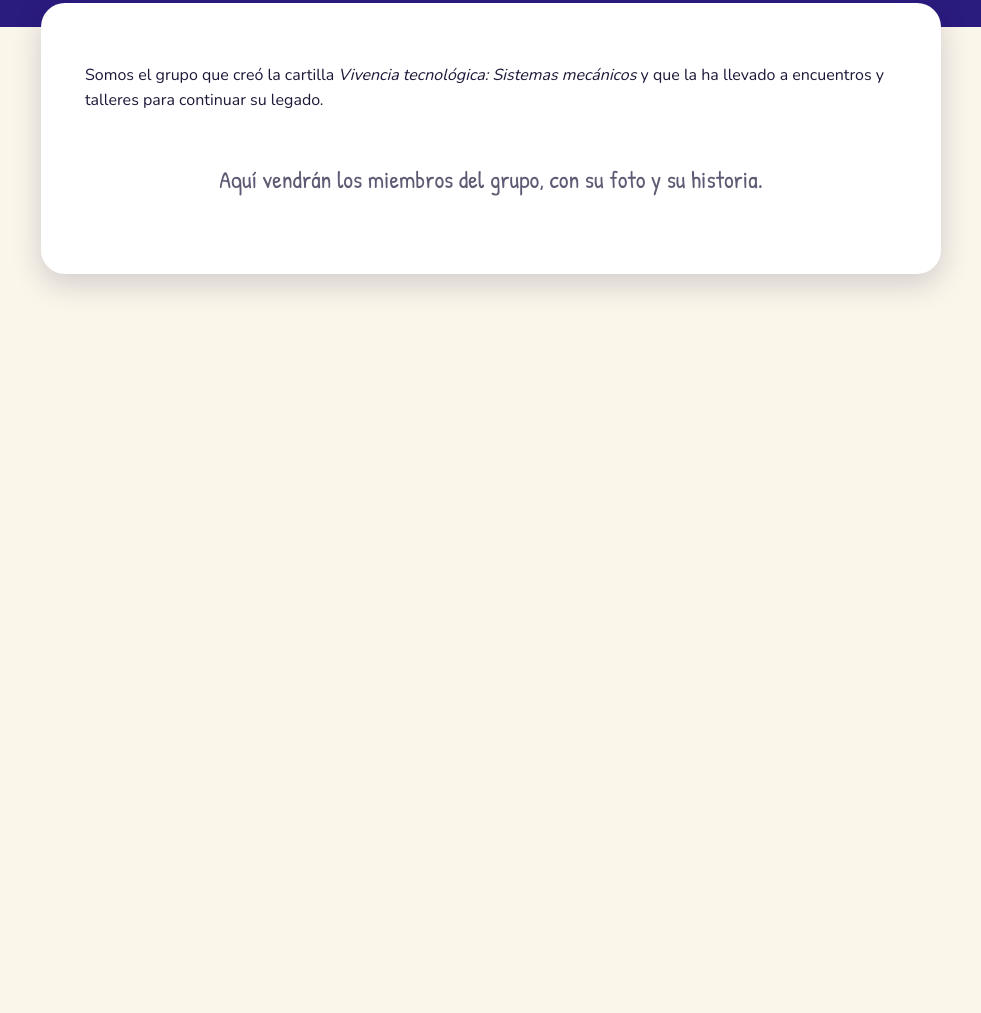
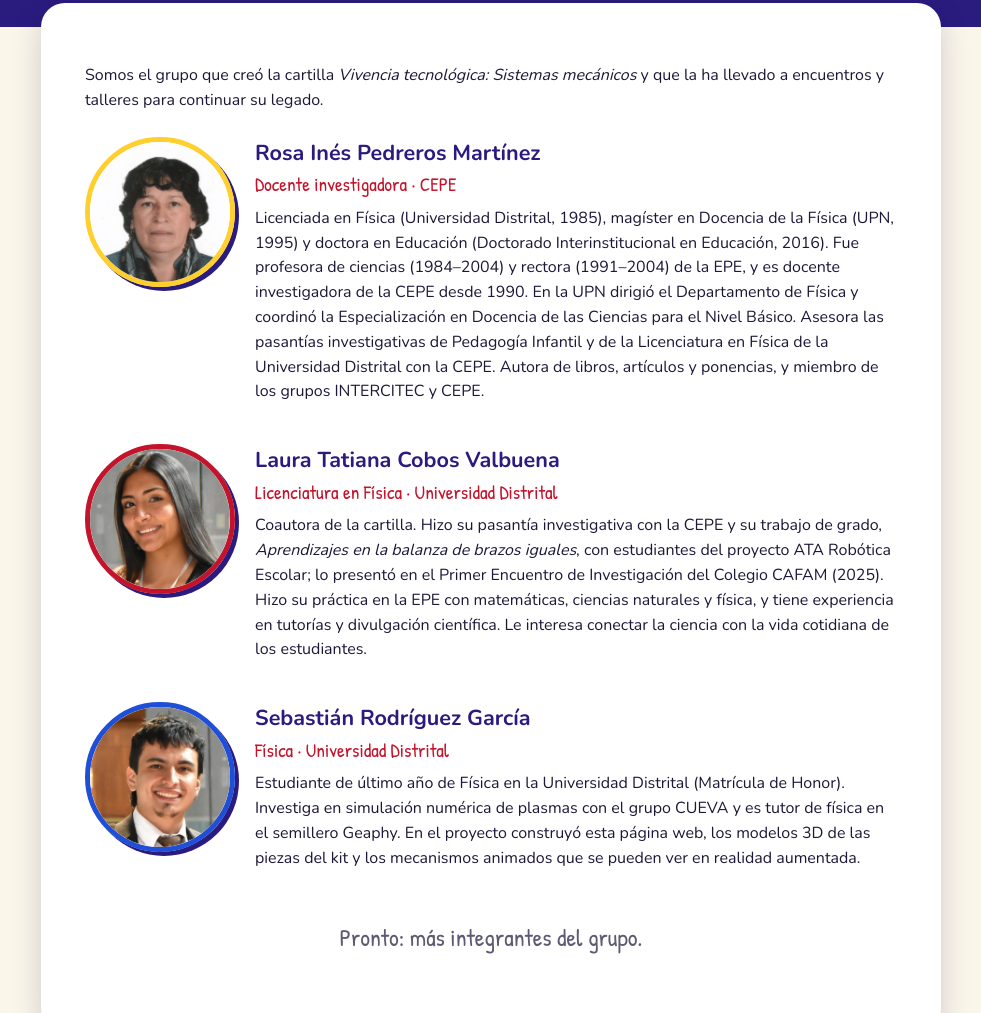
Before and after one commit to Sebrodriguezg/GIVIE-, a plain HTML site: page secciones/givie.html in a window 1280 px wide. Shown: the part 187-1200 px from the top of the page, without its empty margins (149-1130 px from the left). Before the commit the page ends 800 px from the top, so only its background shows below. Drawn offline with nearby package versions, Linux system fonts and the light colour scheme.

Commit message:
GIVIE: Rosa Pedreros, Laura Cobos y Sebastián Rodríguez; fondo hasta los bordes en pantallas anchas
Co-Authored-By: Claude Opus 5.5 <noreply@anthropic.com>

```diff
--- a/css/estilos.css
+++ b/css/estilos.css
@@ -406,3 +406,17 @@ main, .pie { position: relative; z-index: 1; }
 .contacto dt { font-weight: 900; font-size: .8rem; letter-spacing: .08em; text-transform: uppercase; color: var(--rojo); padding-top: 3px; }
 .contacto dd { margin: 0; }
 @media (max-width: 560px) { .contacto { grid-template-columns: 1fr; } .contacto dd { margin-bottom: 6px; } }
+
+/* givie */
+.miembros { display: grid; gap: 24px; margin-top: 24px; }
+.miembro { display: grid; grid-template-columns: 150px 1fr; gap: 20px; align-items: start; }
+.miembro img { width: 150px; aspect-ratio: 1; object-fit: cover; border-radius: 50%; border: 5px solid var(--amarillo); box-shadow: 4px 4px 0 var(--morado); }
+.miembro:nth-child(3n+2) img { border-color: var(--rojo); }
+.miembro:nth-child(3n) img { border-color: var(--azul); }
+.miembro h3 { margin: 0; font-size: 1.35rem; color: var(--morado); }
+.miembro-rol { margin: 0 0 6px; font-family: var(--mano); font-size: 1.2rem; color: var(--rojo); }
+.miembro p { margin-top: 0; }
+@media (max-width: 560px) {
+  .miembro { grid-template-columns: 1fr; justify-items: center; text-align: center; }
+  .miembro img { width: 130px; }
+}
--- a/secciones/givie.html
+++ b/secciones/givie.html
@@ -16,7 +16,49 @@
 </header>
 <main class="interna-cuerpo">
   <p>Somos el grupo que creó la cartilla <i>Vivencia tecnológica: Sistemas mecánicos</i> y que la ha llevado a encuentros y talleres para continuar su legado.</p>
-  <div class="espacio-pronto">Aquí vendrán los miembros del grupo, con su foto y su historia.</div>
+
+  <div class="miembros">
+    <article class="miembro">
+      <img src="../img/givie/rosa.jpg" alt="Rosa Inés Pedreros Martínez" loading="lazy">
+      <div>
+        <h3>Rosa Inés Pedreros Martínez</h3>
+        <p class="miembro-rol">Docente investigadora · CEPE</p>
+        <p>Licenciada en Física (Universidad Distrital, 1985), magíster en Docencia de la Física (UPN, 1995) y doctora en
+          Educación (Doctorado Interinstitucional en Educación, 2016). Fue profesora de ciencias (1984–2004) y rectora
+          (1991–2004) de la EPE, y es docente investigadora de la CEPE desde 1990. En la UPN dirigió el Departamento de
+          Física y coordinó la Especialización en Docencia de las Ciencias para el Nivel Básico. Asesora las pasantías
+          investigativas de Pedagogía Infantil y de la Licenciatura en Física de la Universidad Distrital con la CEPE.
+          Autora de libros, artículos y ponencias, y miembro de los grupos INTERCITEC y CEPE.</p>
+      </div>
+    </article>
+
+    <article class="miembro">
+      <img src="../img/givie/laura.jpg" alt="Laura Tatiana Cobos Valbuena" loading="lazy">
+      <div>
+        <h3>Laura Tatiana Cobos Valbuena</h3>
+        <p class="miembro-rol">Licenciatura en Física · Universidad Distrital</p>
+        <p>Coautora de la cartilla. Hizo su pasantía investigativa con la CEPE y su trabajo de grado,
+          <i>Aprendizajes en la balanza de brazos iguales</i>, con estudiantes del proyecto ATA Robótica Escolar; lo
+          presentó en el Primer Encuentro de Investigación del Colegio CAFAM (2025). Hizo su práctica en la EPE con
+          matemáticas, ciencias naturales y física, y tiene experiencia en tutorías y divulgación científica. Le interesa
+          conectar la ciencia con la vida cotidiana de los estudiantes.</p>
+      </div>
+    </article>
+
+    <article class="miembro">
+      <img src="../img/givie/sebastian.jpg" alt="Sebastián Rodríguez García" loading="lazy">
+      <div>
+        <h3>Sebastián Rodríguez García</h3>
+        <p class="miembro-rol">Física · Universidad Distrital</p>
+        <p>Estudiante de último año de Física en la Universidad Distrital (Matrícula de Honor). Investiga en simulación
+          numérica de plasmas con el grupo CUEVA y es tutor de física en el semillero Geaphy. En el proyecto construyó
+          esta página web, los modelos 3D de las piezas del kit y los mecanismos animados que se pueden ver en realidad
+          aumentada.</p>
+      </div>
+    </article>
+  </div>
+
+  <div class="espacio-pronto">Pronto: más integrantes del grupo.</div>
 </main>
 </body>
 </html>
```
Also changed, not shown: js/fondo.js (+8 -3 lines), img/givie/laura.jpg (added), img/givie/rosa.jpg (added), img/givie/sebastian.jpg (added).
